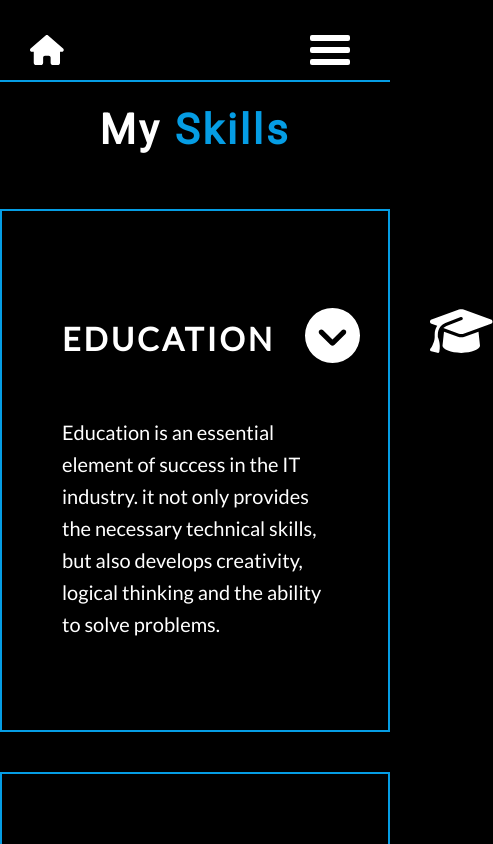
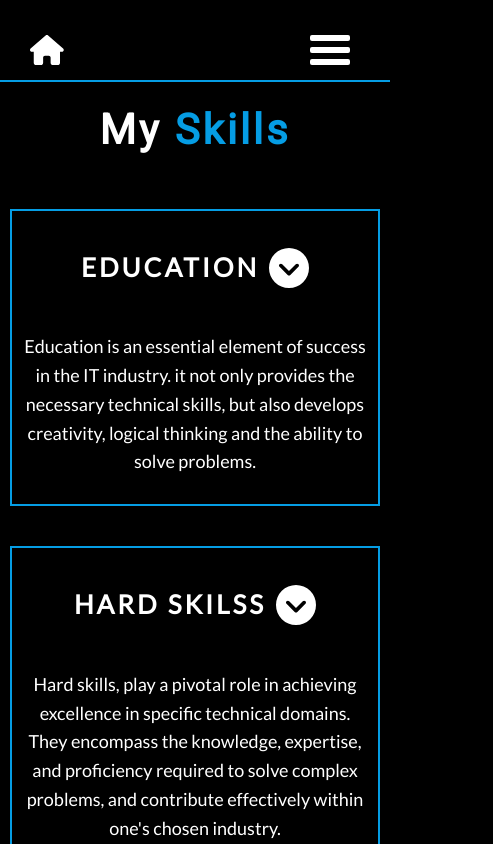
Before and after one commit to Soszka/portfolio, a React (Create React App) app: page /skills in a window 390 px wide. Shown: the top 844 px of the page, 493 px wide, since content can reach past the window. Built offline with nearby package versions, Linux system fonts and the light colour scheme.

Commit message:
responsiveness added to 'skills' section

```diff
--- a/src/components/AccordionCarousel/AccordionCarousel.js
+++ b/src/components/AccordionCarousel/AccordionCarousel.js
@@ -11,7 +11,7 @@ const AccordionCarousel = ({ skill }) => {
 
   return (
     <div>
-      <div className={styles.accordion}>
+      <div className={styles.accordion} data-aos="slide-up">
         <div className={styles.accordionSection}  onClick={() => setIsActive(!isActive)} >
           <div className={styles.accordionTitle}>
             <h3>{skill.name}</h3>
--- a/src/components/AccordionCarousel/AccordionCarousel.module.scss
+++ b/src/components/AccordionCarousel/AccordionCarousel.module.scss
@@ -2,32 +2,66 @@
 
 .accordion {
   margin: 40px auto;
-  max-width: 1000px;
-  padding: 70px 60px;
+  max-width: 800px;
+  padding: 40px;
   border: 2px solid $text-secondary-color;
+  @include large-screens {
+    max-width: 700px;
+  }
+  @include medium-screens {
+    max-width: 540px;
+    padding: 30px;
+  }
+  @include small-screens {
+    max-width: 95%;
+    padding: 10px;
+  }
 }
 
 .accordionSection {
   display: flex;
   justify-content: space-between;
   cursor: pointer;
+  @include small-screens {
+    justify-content: center;
+  }
 
   .accordionTitle {
     display: flex;
     justify-content: space-between;
+    @include tiny-screens {
+      flex-direction: column;
+      align-items: center;
+    }
 
     h3 {
-      font-size: 32px;
+      font-size: 28px;
       letter-spacing: 3px;
       text-transform: uppercase;
+      @include medium-screens {
+        font-size: 26px;
+      }
+      @include tiny-screens {
+        margin-bottom: 0;
+      }
     }
 
     p {
-      font-size: 55px;
-      margin: 11px 30px;
+      font-size: 48px;
+      margin: 10px 30px;
       color: white;
       font-weight: bold;
       transition: all 0.25s;
+      @include medium-screens {
+        font-size: 40px;
+        margin: 15px 30px;
+      }
+      @include small-screens {
+        margin: 15px 0 0px 10px;
+      }
+      @include tiny-screens {
+        margin-top: 0;
+      }
 
       &:hover {
         color: $text-secondary-color;
@@ -36,9 +70,25 @@
   }
 
   .accordionIcon {
-    font-size: 50px;
-    margin: 25px 40px 0;
+    font-size: 43px;
+    margin: 28px 10px 0;
     font-weight: bold;
+    @include medium-screens {
+      font-size: 36px;
+      margin: 30px 10px 0;
+    }
+    @include small-screens {
+      display: none;;
+    }
+  }
+}
+
+.accordionDescription {
+  @include large-screens {
+    font-size: 18px;
+  }
+  @include small-screens {
+    text-align: center;
   }
 }
 
@@ -47,16 +97,18 @@
   img {
     object-fit: cover;
     width: 100%;
-    height: 400px;
+    height: 350px;
     margin: 0;
     padding: 0;
     border-radius:  20px;
+    @include medium-screens {
+      height: 250px;
+    }
   }
 
   h2 {
-    font-size: 36px;
     letter-spacing: 3px;
     text-transform: uppercase;
-    text-align: center
+    text-align: center;
   }
 }
--- a/src/components/Carousel/Carousel.js
+++ b/src/components/Carousel/Carousel.js
@@ -19,6 +19,10 @@ const Carousel = ({ carouselSlides }) => {
     setCurrentIndex(newIndex);
   }
 
+  const goToSlide = (slideIndex) => {
+    setCurrentIndex(slideIndex);
+  }
+
   return (
     <div className={styles.carousel}>
       <div className={styles.leftArrow} onClick={goToPrevious}><FontAwesomeIcon icon={faChevronLeft} /></div>
@@ -26,6 +30,16 @@ const Carousel = ({ carouselSlides }) => {
       <div className={styles.carouselSlides}>
         <img alt={carouselSlides[currentIndex].title} src={carouselSlides[currentIndex].url}></img>
         <h2>{carouselSlides[currentIndex].title}</h2>
+        <div className={styles.dots}>
+          {carouselSlides.map((slide, slideIndex) => (
+            <div
+              key={slideIndex}
+              className={`${styles.dot} ${slideIndex === currentIndex ? styles.activeDot : ''}`}
+              onClick={() => goToSlide(slideIndex)}>
+              •
+            </div>
+          ))}
+        </div>
       </div>
     </div>
   );
--- a/src/components/Carousel/Carousel.module.scss
+++ b/src/components/Carousel/Carousel.module.scss
@@ -9,9 +9,12 @@
     position: absolute;
     top: 34%;
     transform: translate(0, -50%);
-    left: -30px;
-    font-size: 80px;
+    left: -20px;
+    font-size: 65px;
     cursor: pointer;
+    @include medium-screens {
+      display: none;
+    }
 
     &:hover {
       color: $text-secondary-color;
@@ -22,9 +25,12 @@
     position: absolute;
     top: 33%;
     transform: translate(0, -50%);
-    right: -30px;
-    font-size: 80px;
+    right: -20px;
+    font-size: 65px;
     cursor: pointer;
+    @include medium-screens {
+      display: none;
+    }
 
     &:hover {
       color: $text-secondary-color;
@@ -47,8 +53,35 @@
     }
 
     h2 {
-      font-size: 40px;
+      font-size: 30px;
       letter-spacing: 5px;
+      margin-bottom: 0;
+      @include medium-screens {
+        font-size: 26px;
+        margin: 15px 30px 0;
+      }
+    }
+
+    .dots {
+
+      display: none;
+      @include medium-screens {
+        display: flex;
+        justify-content: center;
+      }
+
+      .dot {
+        margin: 0 3px;
+        cursor: pointer;
+        font-size: 40px;
+        @include small-screens {
+          font-size: 30px;
+        }
+      }
+
+      .activeDot {
+        color: $text-secondary-color;
+      }
     }
   }
 }
--- a/src/components/ProjectsForm/ProjectsForm.js
+++ b/src/components/ProjectsForm/ProjectsForm.js
@@ -38,7 +38,7 @@ const ProjectsForm = () => {
     <div>
       <Title>My Projects</Title>
       <Container>
-        <div className={styles.projectsForm}>
+        <div className={styles.projectsForm} data-aos="zoom-out">
           <div className={styles.code}>
             Code:
             <label><input type="radio" name="code" onChange={handleCodeChange} value="javascript" />JS / TS</label>
--- a/src/components/ProjectsForm/ProjectsForm.module.scss
+++ b/src/components/ProjectsForm/ProjectsForm.module.scss
@@ -6,9 +6,12 @@
   align-items: center;
   justify-content: center;
   margin-bottom: 30px;
+  @include medium-screens {
+    display: none;
+  }
 
   .design, .code, .responsivness {
-    font-size:  40px;
+    font-size:  30px;
     margin-bottom: 30px;
     border-bottom: 2px solid $third-color;
     padding-bottom: 8px;
@@ -16,7 +19,7 @@
 
   .design {
     input {
-      border: 5px solid $buttons-color;
+      border: 4px solid $buttons-color;
     }
     input::before {
       background-color: $buttons-color
@@ -29,7 +32,7 @@
 
   .responsivness {
     input {
-      border: 5px solid $third-color;
+      border: 4px solid $third-color;
     }
     input::before {
       background-color: $third-color;
@@ -41,8 +44,8 @@
   }
 
   label {
-    font-size: 36px;
-    margin: 0 30px;
+    font-size: 28px;
+    margin: 0 15px;
   }
 
   input {
@@ -52,9 +55,9 @@
     color: $text-secondary-color;
     width: 30px;
     height: 30px;
-    border: 5px solid $text-secondary-color;
+    border: 4px solid $text-secondary-color;
     border-radius: 50%;
-    transform: translateY(2px);
+    transform: translateY(4px);
     position: relative;
   }
 
--- a/src/components/ProjectsList/ProjectsList.js
+++ b/src/components/ProjectsList/ProjectsList.js
@@ -8,7 +8,7 @@ const ProjectsList = ({ filteredProjects}) => {
   return (
     <div className={styles.projectsList}>
       {filteredProjects.map((project) => (
-        <div key={project.id} className={styles.project} code={project.code} created={project.created} responsivness={project.responsivness}>
+        <div key={project.id} className={styles.project} code={project.code} created={project.created} data-aos="zoom-in" responsivness={project.responsivness}>
           <div className={styles.projectCard}>
             <div className={clsx(styles.projectCardFront, styles[project.cardFrontStyle])}>
               <h5>{project.name}</h5>
--- a/src/components/ProjectsList/ProjectsList.module.scss
+++ b/src/components/ProjectsList/ProjectsList.module.scss
@@ -24,13 +24,26 @@
   display : flex;
   justify-content: space-around;
   flex-wrap: wrap;
+  @include medium-screens {
+    flex-direction: column;
+    align-items: center;
+  }
 
   .project {
     width: 32%;
-    height: 350px;
+    height: 300px;
     perspective: 800px;
     -webkit-perspective: 800px;
     margin: 30px 5px;
+    @include extra-large-screens {
+      width: 45%;
+    }
+    @include medium-screens {
+      width: 70%;
+    }
+    @include small-screens {
+      width: 95%;
+    }
 
     .projectCard {
       position:relative;
@@ -65,10 +78,16 @@
     h5 {
       letter-spacing: 1px;
       text-transform: uppercase;
-      font-size: 62px;
+      font-size: 52px;
       font-weight: bold;
       color: white;
       padding: 5px;
+      @include small-screens {
+        font-size: 42px;
+      }
+      @include tiny-screens {
+        font-size: 36px;
+      }
     }
   }
 
@@ -84,13 +103,13 @@
     -webkit-backface-visibility:hidden;
 
     .content {
-      transform: translateY(170px);
+      transform: translateY(150px);
       background-color: black;
       text-align: center;
 
       p {
         margin-bottom: 0;
-        font-size: $content-font-size * 1.2;
+        font-size: $content-font-size * 1.1;
         word-spacing: 10px;
       }
 
@@ -101,7 +120,7 @@
 
       a {
         color: $text-secondary-color;
-        font-size: 40px;
+        font-size: 32px;
         padding: 0px 40px 5px;
         transition: 0.5s;
 
--- a/src/components/Skills/Skills.js
+++ b/src/components/Skills/Skills.js
@@ -13,7 +13,7 @@ const Skills = () => {
       <Title>My Skills</Title>
       <div className={styles.skills}>
         {skills.map((skill) => (
-          <AccordionCarousel key={skill.id} skill={skill} />
+          <AccordionCarousel key={skill.id} skill={skill}/>
         ))}
       </div>
     </div>
--- a/src/components/Title/Title.js
+++ b/src/components/Title/Title.js
@@ -3,7 +3,7 @@ import styles from './Title.module.scss';
 const Title = (props) => {
   const words = props.children.split(' ');
   return (
-    <h1 className={styles.title}>
+    <h1 className={styles.title} data-aos="slide-up">
       {words[0]} <span className={styles.secondTitleWord}>{words[1]}</span>
     </h1>
   );
```
